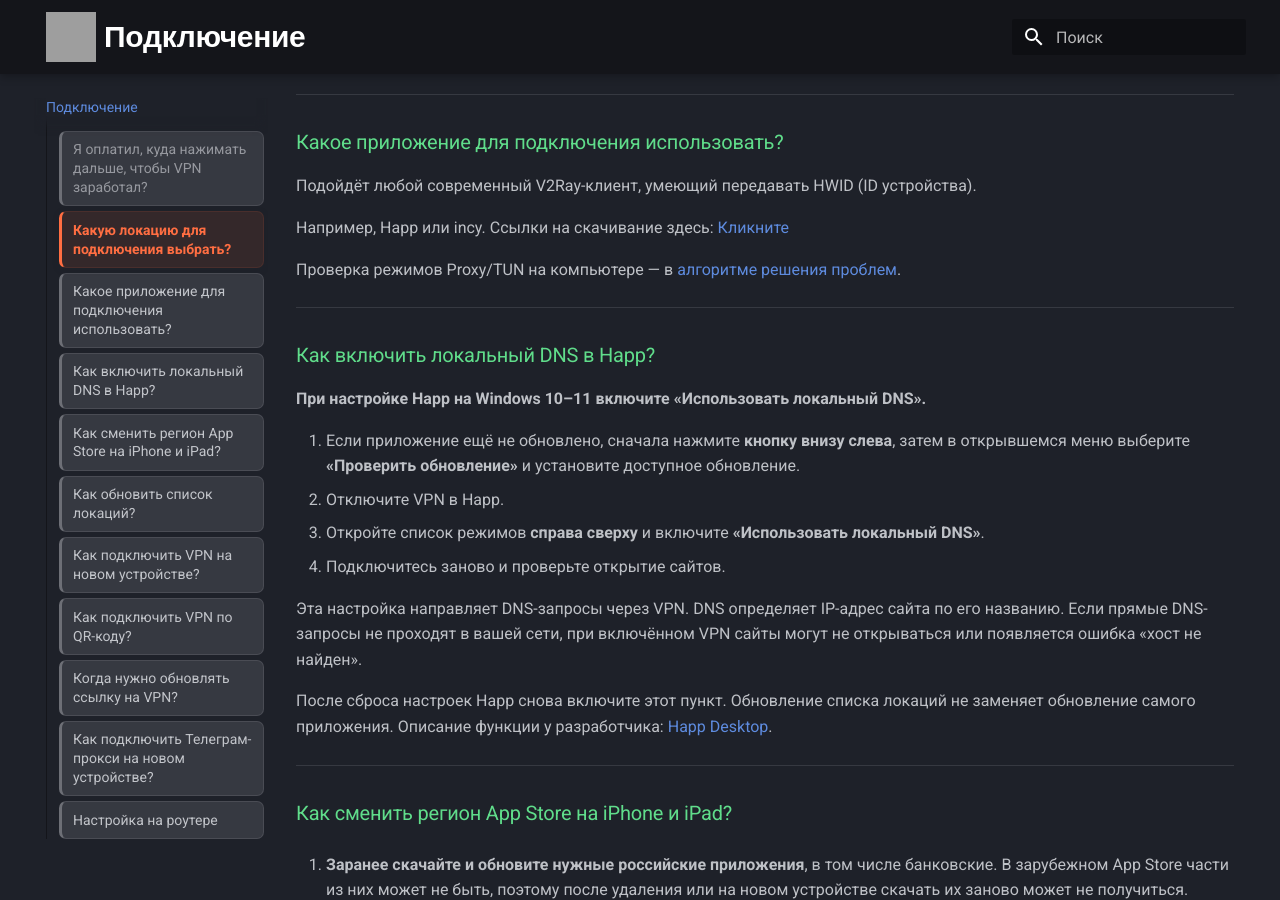
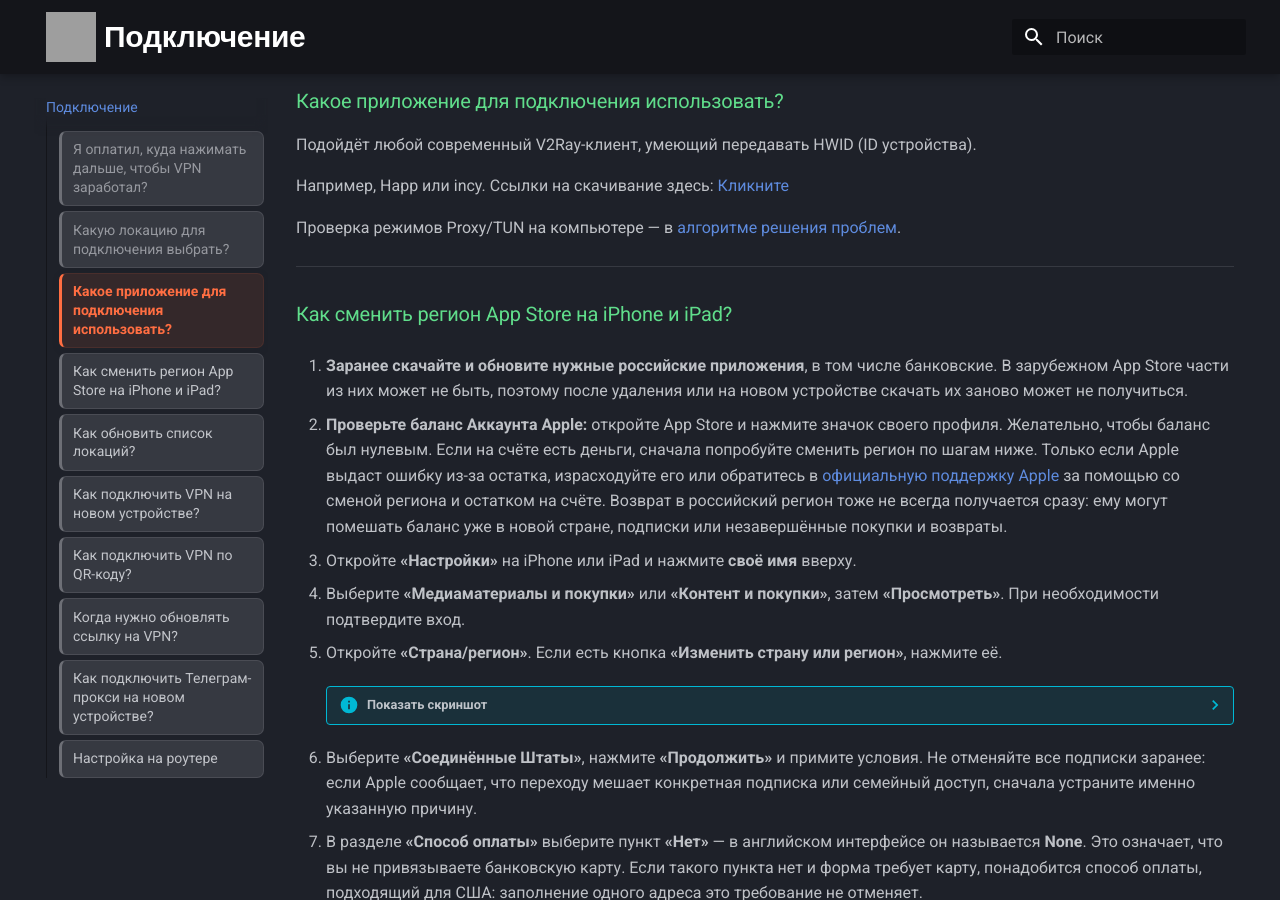
Before and after one commit to CanvasProxy/wiki, an MkDocs documentation site: the page built from docs/connection.md, in a window 1280 px wide and 900 px high, scrolled down 747 px. Built offline with MkDocs 1.6.1 and Material for MkDocs 9.7.7, drawn with Linux system fonts in a browser that asks for light colours; some of the changed text lies outside the part shown; grey boxes are pictures that could not be loaded.

Commit message:
docs: keep Happ DNS advice in existing troubleshooting step

```diff
--- a/docs/connection.md
+++ b/docs/connection.md
@@ -12,8 +12,6 @@
 2. Нажмите «VPN» — бот покажет персональную ссылку и краткую инструкцию.
 3. Скопируйте ссылку в приложение или нажмите «Подключить». Подробные инструкции со скриншотами доступны по кнопке
    «Инструкции» в этом же разделе бота.
-
-Если используете Happ на Windows 10–11, включите **«Использовать локальный DNS»**: [инструкция](#happ-local-dns).
 
 ---
 
@@ -35,23 +33,6 @@
 
 <span id="proxy-tun"></span>
 Проверка режимов Proxy/TUN на компьютере — в [алгоритме решения проблем](troubleshooting.md#vpn-not-working).
-
----
-
-### Как включить локальный DNS в Happ? {: #happ-local-dns }
-
-**При настройке Happ на Windows 10–11 включите «Использовать локальный DNS».**
-
-1. Если приложение ещё не обновлено, сначала нажмите **кнопку внизу слева**, затем в открывшемся меню выберите **«Проверить обновление»** и установите доступное обновление.
-2. Отключите VPN в Happ.
-3. Откройте список режимов **справа сверху** и включите **«Использовать локальный DNS»**.
-4. Подключитесь заново и проверьте открытие сайтов.
-
-Эта настройка направляет DNS-запросы через VPN. DNS определяет IP-адрес сайта по его названию. Если прямые DNS-запросы
-не проходят в вашей сети, при включённом VPN сайты могут не открываться или появляется ошибка «хост не найден».
-
-После сброса настроек Happ снова включите этот пункт. Обновление списка локаций не заменяет обновление самого приложения.
-Описание функции у разработчика: [Happ Desktop](https://github.com/Happ-proxy/happ-desktop/releases/tag/4.1.1).
 
 ---
 
```
Also changed, not shown: docs/general.md (+0 -2 lines), docs/troubleshooting.md (+3 -8 lines).
